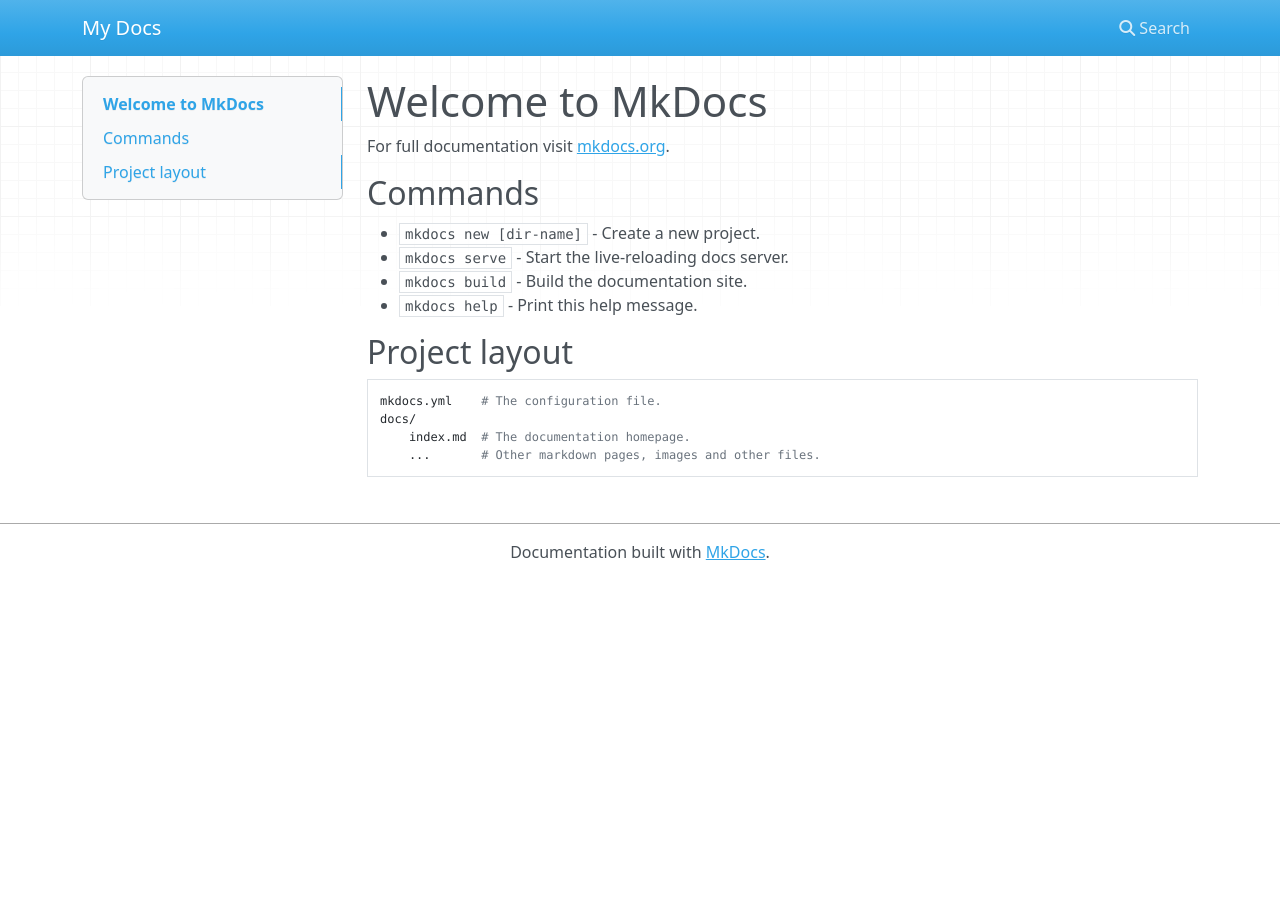
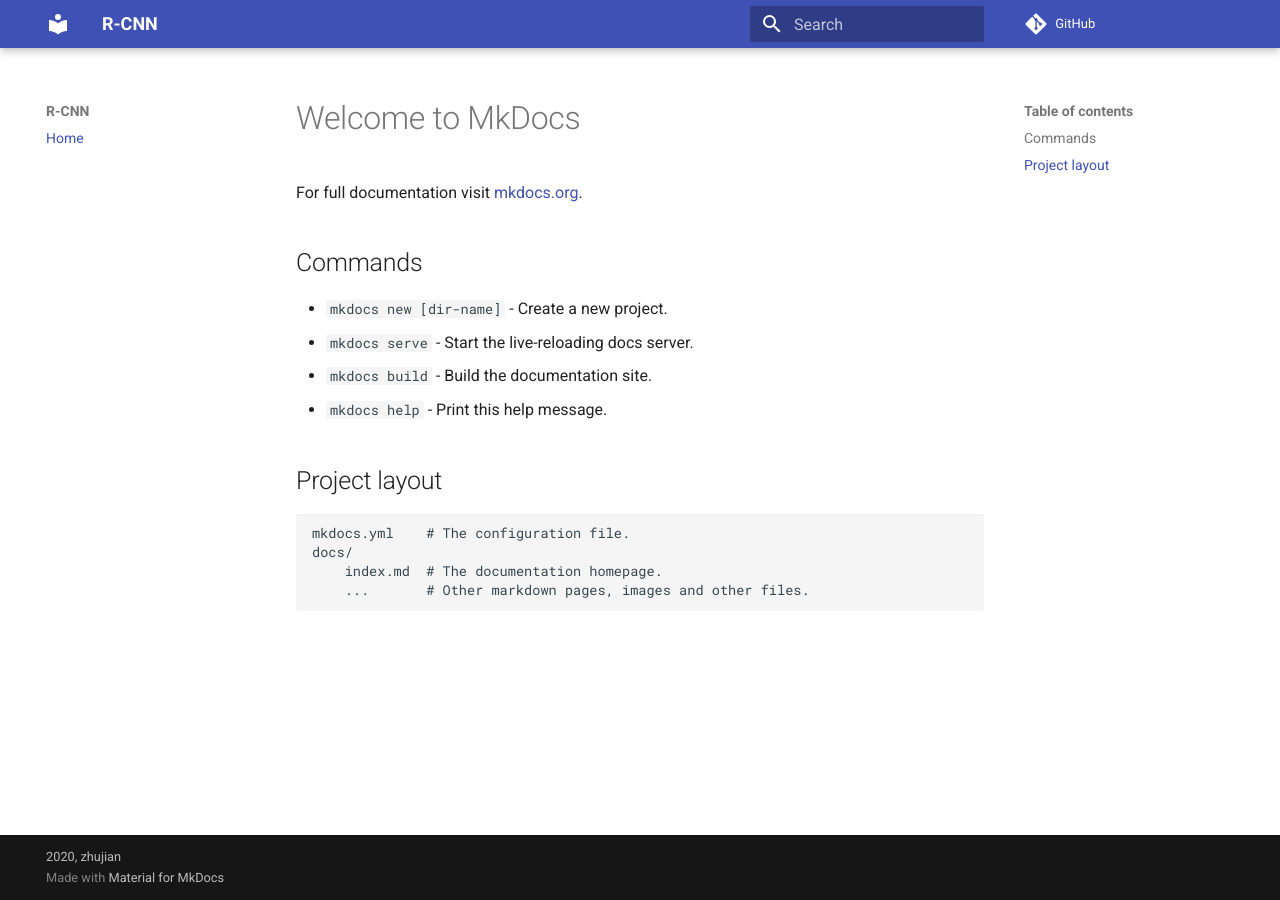
Before and after one commit to object-detection-algorithm/R-CNN, an MkDocs documentation site: the page built from docs/index.md, in a window 1280 px wide. Built offline with MkDocs 1.6.1 and Material for MkDocs 9.7.7, drawn with Linux system fonts in a browser that asks for light colours; nearby versions of some CDN libraries; comment, search, counter and statistics services are not loaded; some of the changed lines change nothing that is shown.

Commit message:
build(mkdocs): 更新文档工程配置

```diff
--- a/mkdocs.yml
+++ b/mkdocs.yml
@@ -1 +1,32 @@
-site_name: My Docs
+# 站点名称
+site_name: 'R-CNN'
+# 仓库链接
+repo_url: https://github.com/zjZSTU/R-CNN.git
+# 作者
+site_author: 'zhujian'
+# 版权信息
+copyright: '2020, zhujian'
+# 源文件目录
+docs_dir: 'docs'
+# 生成静态文件目录
+site_dir: 'site'
+# 额外信息
+extra:
+    # 版本号
+    version: 0.1.0
+# 主题
+theme:
+    # name: 'readthedocs'
+    # name: 'mkdocs'
+    name: 'material'
+# markdown扩展
+markdown_extensions:
+    - toc:
+        permalink: true
+    - pymdownx.arithmatex
+
+extra_javascript:
+    - 'https://cdnjs.cloudflare.com/ajax/libs/mathjax/2.7.0/MathJax.js?config=TeX-MML-AM_CHTML'
+# 导航
+nav:
+    - Home: index.md
```
